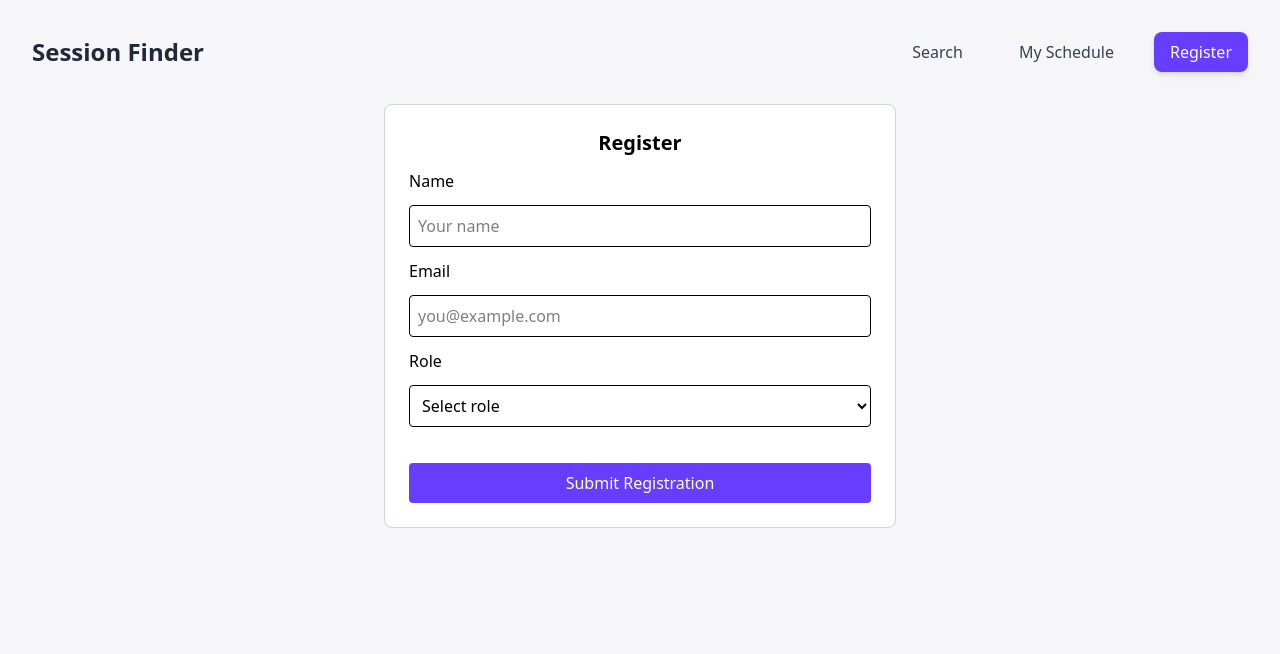
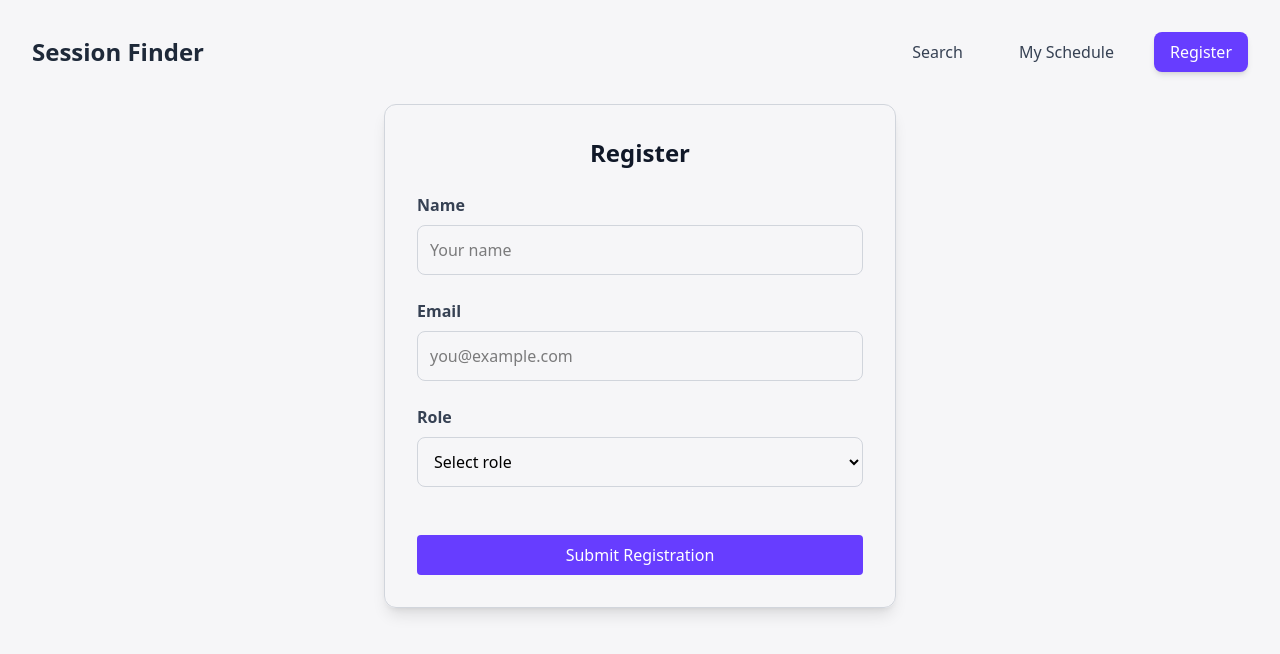
Before and after one commit to Debi312/session-finder, a React (Vite) app: page /register in a window 1280 px wide. Shown: the top 654 px of the page. Built offline with nearby package versions, Linux system fonts and the light colour scheme.

Commit message:
style: improve  design styling and introduce smooth hover animations

```diff
--- a/src/components/Layout.jsx
+++ b/src/components/Layout.jsx
@@ -4,6 +4,7 @@ export default function Layout() {
     const { sessionIds } = useSchedule();
 
     //TODO : añadir logo y mejorar estilos
+    //TODO: mejorar responsive navbar
     return (
         <>
             <header className="flex flex-row justify-between items-center mb-8 ">
--- a/src/views/MySchedule.jsx
+++ b/src/views/MySchedule.jsx
@@ -8,7 +8,7 @@ export default function MySchedule() {
 
   if (sessions.length === 0) {
     return (
-      <p className="text-center text-gray-400 mt-6">
+      <p className="text-center text-gray-400  mt-6">
         No sessions in your schedule yet.</p>
     )
   }
@@ -20,10 +20,11 @@ export default function MySchedule() {
     })
 
   // TODO: adaptar card a vista pantallas pequeñas
+  //TODO: componetizar session card
   return (
     <>
       {sessions.map((session) => (
-        <article key={session.id} className="flex flex-row justify-between items-center border border-border rounded-lg p-6 mt-4 bg-white">
+        <article key={session.id} className="flex lg:flex-row flex-col justify-between lg:items-center border border-border gap-3 rounded-lg p-6 mt-4 bg-white">
           <h2 className="text-lg font-bold mb-2">{session.title}</h2>
 
           <p className="text-sm text-accent">{session.track}</p>
--- a/src/views/Register.jsx
+++ b/src/views/Register.jsx
@@ -37,6 +37,7 @@ export default function Register() {
             setRole("")
 
         } catch (error) {
+            console.error("Error registering attendee:", error)
             setError("Something went wrong. Please try again.")
         } finally {
             setLoading(false)
@@ -44,59 +45,67 @@ export default function Register() {
 
     }
 
+    // TODO componetizar form inputs
     return (
-        <form onSubmit={handleSubmit} className="flex flex-col max-w-lg mx-auto gap-3 bg-white p-6 rounded-lg border border-border">
-            <h2 className="text-xl font-semibold text-center">Register </h2>
+        <form onSubmit={handleSubmit} className="flex flex-col max-w-lg mx-auto gap-6  p-8 rounded-xl border border-border shadow-lg">
+            <h2 className="text-2xl font-bold text-center text-gray-900">Register </h2>
 
-            <label htmlFor="name">Name</label>
+            <div className="flex flex-col gap-2">
+                <label htmlFor="name" className="font-semibold text-gray-700">Name</label>
                 <input
                     type="text"
                     placeholder="Your name"
                     id="name"
-                className="border p-2 rounded"
+                    className="border border-gray-300 p-3 rounded-lg  focus:outline-none focus:border-2 focus:border-accent"
                     value={name}
                     onChange={(e) => setName(e.target.value)}
                 />
+            </div>
 
-            <label htmlFor="email">Email</label>
+            <div className="flex flex-col gap-2">
+                <label htmlFor="email" className="font-semibold text-gray-700">Email</label>
                 <input
                     placeholder="you@example.com"
                     id="email"
-                type="text"
-                className="border p-2 rounded"
+                    type="email"
+                    className="border border-gray-300 p-3 rounded-lg focus:outline-none focus:border-2 focus:border-accent"
                     value={email}
                     onChange={(e) => setEmail(e.target.value)}
                 />
+            </div>
 
-            <label htmlFor="role">Role</label>
+
+            <div className="flex flex-col gap-2">
+                <label htmlFor="role" className="font-semibold text-gray-700">Role</label>
                 <select
                     id="role"
                     value={role}
                     onChange={(e) => setRole(e.target.value)}
-                className="border p-2 rounded"
-
+                    className="border border-gray-300 p-3 rounded-lg  focus:outline-none focus:border-2 focus:border-accent"
                 >
                     <option value="">Select role</option>
                     <option value="Student">Student</option>
                     <option value="Junior">Junior</option>
                     <option value="Mid">Mid</option>
                     <option value="Senior">Senior</option>
-
                 </select>
+            </div>
 
             {/* TODO : implement error in every input */}
             {error && <p className="text-red-600">{error}</p>}
 
+
+            {/* TODO : add spinner*/}
             <button
                 type="submit"
                 disabled={loading}
-                className={`bg-accent  text-white py-2 rounded disabled:bg-gray-400 mt-6 ${loading ? "cursor-not-allowed  hover:bg-gray-600" : "cursor-pointer"}`}
+                className={`bg-accent  text-white py-2 rounded hover:bg-accent/90 disabled:bg-gray-400 mt-6 ${loading ? "cursor-not-allowed  hover:bg-gray-600" : "cursor-pointer"}`}
             >
                 {loading ? "Submitting..." : "Submit Registration"}
 
             </button>
 
-
+{/* TODO : add allow copy to clipboard functionality */}
 
             {successId?.ok &&
                 <div className="mt-8 bg-white p-8 rounded-xl border border-border text-center">
--- a/src/views/Search.jsx
+++ b/src/views/Search.jsx
@@ -41,7 +41,7 @@ export default function Search() {
                 <label htmlFor="search" className="sr-only">Search</label>
 
                 <input
-                    className="w-full border border-border p-2 rounded-lg placeholder:text-gray-400"
+                    className="w-full border border-border p-2 rounded-lg placeholder:text-gray-400 focus:outline-none focus:border-2 focus:border-accent"
                     type="text"
                     onChange={(e) => setSearchTerm(e.target.value)}
                     value={searchTerm}
@@ -51,20 +51,20 @@ export default function Search() {
 
             <main className="grid grid-cols-1 lg:grid-cols-3 gap-4 mt-4">
                 {loading && (
-                    <p className="text-center ">Loading...</p>
+                    <p className=" col-span-3 ">Loading...</p>
                 )}
                 {!loading && results.length === 0 && (
-                    <p className="text-center  text-gray-400">
+                    <p className=" col-span-3 text-gray-400">
                         No sessions found matching this search.
                     </p>
                 )}
                 {error && (
-                    <p className="text-center  text-red-500">{error}</p>
+                    <p className="col-span-3 text-red-500">{error}</p>
                 )}
                 {!loading && results.length > 0 &&
                     (results.map(session => (
 
-                        <article key={session.id} className="border border-border rounded-lg p-6 mt-4 bg-white">
+                        <article key={session.id} className="border border-border rounded-lg p-6 mt-4 bg-white transition-all duration-200 ease-in hover:shadow-md hover:-translate-y-2">
                             <p className="text-sm text-accent">{session.track}</p>
                             <h2 className="text-lg font-bold mb-2">{session.title}</h2>
                             <div className="flex flex-col gap-1">
```
Lines whose indentation alone changed are shown as unchanged.
